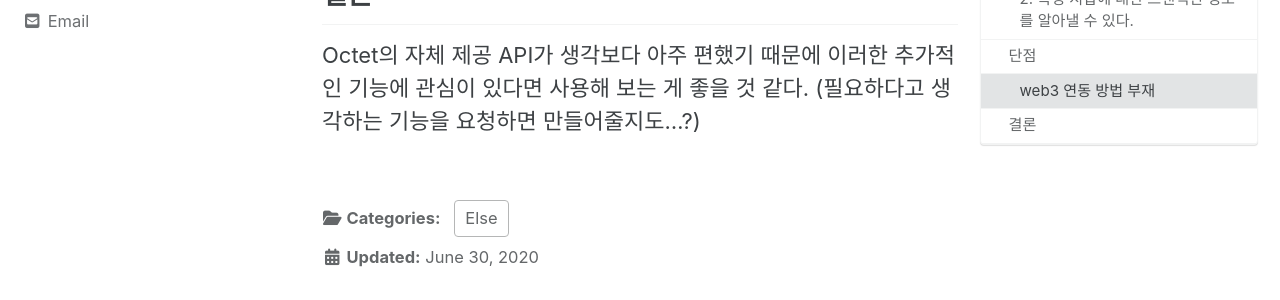
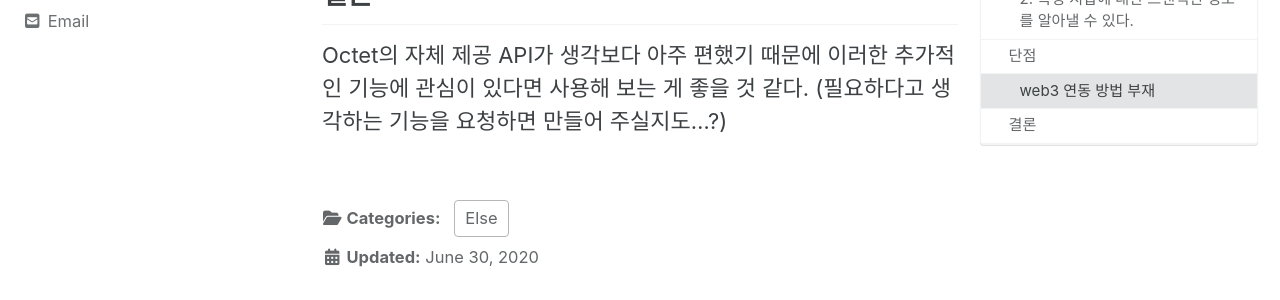
Before and after one commit to TaeYongHwang/TaeYongHwang.github.io, a Jekyll site: the page built from _posts/else/2020-06-30-hexlant_full_history_api.md, in a window 1280 px wide and 900 px high, scrolled down 2281 px. Shown: the part 218-518 px from the top of the window. Built offline with Jekyll 4.4.1, drawn with Linux system fonts in a browser that asks for light colours; cached includes are drawn as plain includes; nearby versions of some CDN libraries; some of the changed text lies outside the part shown.

Commit message:
else add

```diff
--- a/_posts/else/2020-06-30-hexlant_full_history_api.md
+++ b/_posts/else/2020-06-30-hexlant_full_history_api.md
@@ -13,7 +13,7 @@ categories: Else
  이 정도의 용량을 따로 관리하기에는 무리가 있을 수 있고, 회사 차원에서는 자신들의 제품에 할애할 리소스를 낭비하는 꼴이 된다.
  이를 위해 제공하는 서비스가 __full history api__ 이다. 이런 대용량 노드를 헥슬란트에서 관리해 제공하면
  사용자들은 따로 리소스를 낭비하지 않고 호출해서 사용하면 되는 것이다.
- 해당 API를 헥슬란트에서는 __Octet API__ 로 이름지었는데, 이 __Octet API__를 4달 동안 사용해보며 느낀 장단점을 적으려고 한다.
+ 해당 API를 헥슬란트에서는 __Octet API__ 로 이름지었는데, 이 __Octet API__ 를 4달 동안 사용해보며 느낀 장단점을 적으려고 한다.
 
 
 ## 장점
@@ -58,4 +58,4 @@ web3.eth.getBalance('0xa90742CDD09750829ee41E484C4dD89bEe425479').then(console.l
 
 ## 결론
  Octet의 자체 제공 API가 생각보다 아주 편했기 때문에 이러한 추가적인 기능에 관심이 있다면 사용해 보는 게 좋을 것 같다.
- (필요하다고 생각하는 기능을     요청하면 만들어줄지도...?)
+ (필요하다고 생각하는 기능을 요청하면 만들어 주실지도...?)
```
